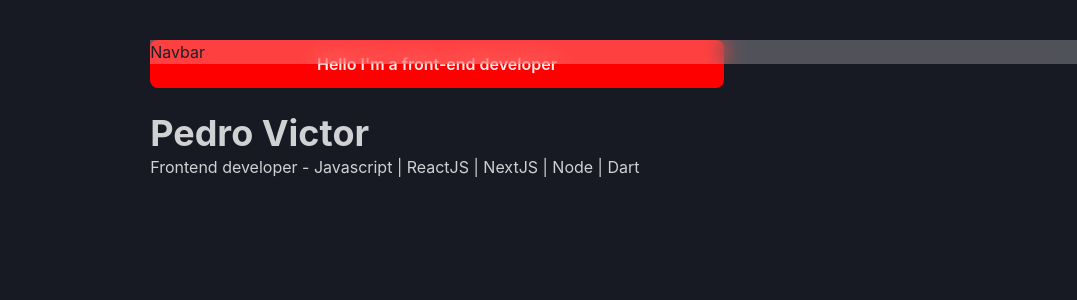
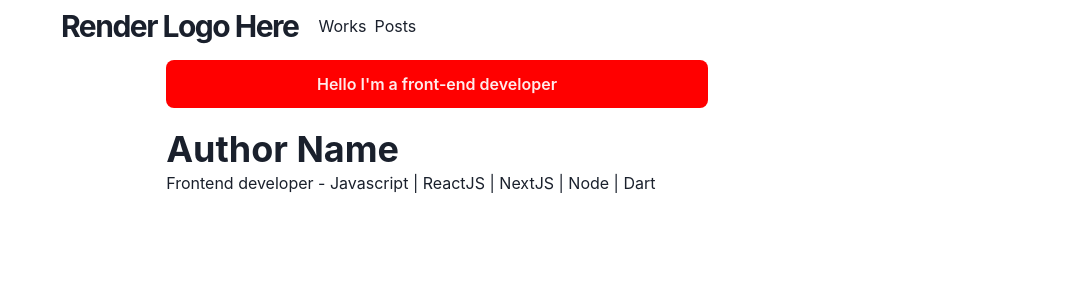
Before and after one commit to PedroVictor022/frontend-portifolio, a Next.js app: page / in a window 1280 px wide. Shown: the top 300 px of the page, without its empty margins (203-1280 px from the left). Built offline with nearby package versions, Linux system fonts and the light colour scheme.

Commit message:
Add theme.js and _document.js

```diff
--- a/components/Layout/header/index.js
+++ b/components/Layout/header/index.js
@@ -1,27 +1,17 @@
 import { Box, Container, Flex, Heading, HStack, Text } from "@chakra-ui/react";
-import Head from "next/head";
 import React from "react";
-import Link from "../../Utils/NextLink";
 import { Navbar } from "../navbar";
 
 function Header() {
    return (
       <React.Fragment>
-         <Head>
-            <meta charset="UTF-8" />
-            <meta http-equiv="X-UA-Compatible" content="IE=edge" />
-            <meta name="viewport" content="width=device-width, initial-scale=1.0" />
-            <title>Pedro Victor - Homepage</title>
-         </Head>
-
          <Container pt="10">
-            <Navbar/>
             <Box
                bg="red"
                color="whiteAlpha.900"
                fontWeight="semibold"
                p={3}
-               mb={6}
+               mb={5}
                align="center"
                borderRadius="lg"
 
@@ -30,9 +20,8 @@ function Header() {
             </Box>
             <Box display={{ md: 'flex' }}>
                <Box flexGrow={1}
-                  color="whiteAlpha.800"
                >
-                  <Heading>Pedro Victor</Heading>
+                  <Heading>Author Name</Heading>
                   <Text>Frontend developer - Javascript | ReactJS | NextJS | Node | Dart</Text>
                </Box>
             </Box>
--- a/components/Layout/main.js
+++ b/components/Layout/main.js
@@ -1,5 +1,6 @@
-import { Box } from "@chakra-ui/react";
+import { Box, Container } from "@chakra-ui/react";
 import Head from "next/head";
+import { Navbar } from "./navbar";
 
 const Main = ({ children, router }) => {
    return (
@@ -10,6 +11,13 @@ const Main = ({ children, router }) => {
             <meta name="viewport" content="width=device-width, initial-scale=1.0" />
             <title>Pedro Victor - Homepage</title>
          </Head>
+
+         <Navbar path={router.asPath} />
+
+         <Container maxW="container.md" pt={5}>
+            {children}
+         </Container>
       </Box>
    )
 }
+export default Main;
--- a/components/Layout/navbar/index.js
+++ b/components/Layout/navbar/index.js
@@ -1,7 +1,8 @@
-import { Box, Link, useColorMode, useColorModeValue } from "@chakra-ui/react";
+import { Box, Container, Flex, Heading, IconButton, Link, Menu, MenuButton, MenuItem, MenuList, Stack, useColorMode, useColorModeValue } from "@chakra-ui/react";
 import NextLink from "../../Utils/NextLink";
+import { HamburgerIcon } from "@chakra-ui/icons"
 
-export const LinkItem = ({ href, path, children}) => {
+export const LinkItem = ({ href, path, children }) => {
    const active = path == href;
    const inactiveColor = useColorMode('gray.200', 'whiteAlpha900')
 
@@ -25,11 +26,78 @@ export const Navbar = props => {
          as="nav"
          w="100%"
          bg={useColorModeValue('#ffffff40', '#20202380')}
-         style={{backdropFilter: 'blur(10px'}}
+         style={{ backdropFilter: 'blur(10px' }}
          zIndex={1}
          {...props}
       >
-         Navbar
+         <Container
+            display="flex"
+            p={2}
+            maxW="container.md"
+            wrap="wrap"
+            align="center"
+            justify="space-between"
+         >
+            <Flex
+               align="center"
+               mr={5}
+            >
+               <Heading
+                  as="h1"
+                  size="lg"
+                  letterSpacing={'tighter'}
+               >
+                  Render Logo Here
+               </Heading>
+            </Flex>
+            <Stack
+               direction={{ base: 'column', md: 'row' }}
+               display={{ base: 'none', md: 'flex' }}
+               align={{base: 'none', md: 'center'}}
+               width={{ base: 'full', md: 'auto' }}
+               flexGrow={1}
+               mt={{ base: 4, md: 0 }}
+            >
+               <LinkItem
+                  href="/works" path={path}
+               >
+                  Works
+               </LinkItem>
+               <LinkItem href="/posts" path={path}>
+                  Posts
+               </LinkItem>
+            </Stack>
+
+            <Box flex={1} align="right">
+               <Box
+                  ml={2}
+                  display={{ base: 'inline-block', md: 'none' }}
+               >
+                  <Menu>
+                     <MenuButton
+                        as={IconButton}
+                        icon={<HamburgerIcon />}
+                        variant="outline"
+                        aria-label="Options"
+                     />
+                     <MenuList>
+                        <NextLink href="/" passHref>
+                           <MenuItem>Home</MenuItem>
+                        </NextLink>
+                        <NextLink href="/about" passHref>
+                           <MenuItem>About</MenuItem>
+                        </NextLink>
+                        <NextLink href="/projects">
+                           <MenuItem>Projects</MenuItem>
+                        </NextLink>
+                        <NextLink href="https://github.com/PedroVictor022/frontend-portifolio" target="_blank">
+                           <MenuItem>View Source Code</MenuItem>
+                        </NextLink>
+                     </MenuList>
+                  </Menu>
+               </Box>
+            </Box>
+         </Container>
       </Box>
    )
 }
--- a/package.json
+++ b/package.json
@@ -9,6 +9,7 @@
     "lint": "next lint"
   },
   "dependencies": {
+    "@chakra-ui/icons": "^2.0.11",
     "@chakra-ui/react": "^2.3.5",
     "@emotion/react": "^11.10.4",
     "@emotion/styled": "^11.10.4",
--- a/pages/_app.js
+++ b/pages/_app.js
@@ -1,11 +1,14 @@
 import { ChakraProvider } from "@chakra-ui/react"
+import Layout from "../components/Layout/main";
 
-function MyApp({ Component, pageProps }) {
+const Website = ({ Component, pageProps, router }) => {
   return (
     <ChakraProvider>
-       <Component {...pageProps} />
+      <Layout router={router}>
+        <Component {...pageProps} key={router.route}/>
+      </Layout>
     </ChakraProvider>
   )
 }
 
-export default MyApp
+export default Website;
--- a/pages/index.js
+++ b/pages/index.js
@@ -1,11 +1,12 @@
-import { Box, Container, Flex } from "@chakra-ui/react";
+import { Container } from "@chakra-ui/react";
 import React from "react";
 import Header from "../components/Layout/header";
 
 export default function HomeApp() {
   return (
-    <Box bg="gray.900" maxW="100%" maxH="100%" h="100vh" p='0'>
+    <Container>
+
       <Header />
-    </Box>
+    </Container>
   )
 }
```
Also changed, not shown: libs/theme.js (added, +53 -0 lines), pages/_documents.js (added), 1 other file (tests, documents, lock files or other folders).
